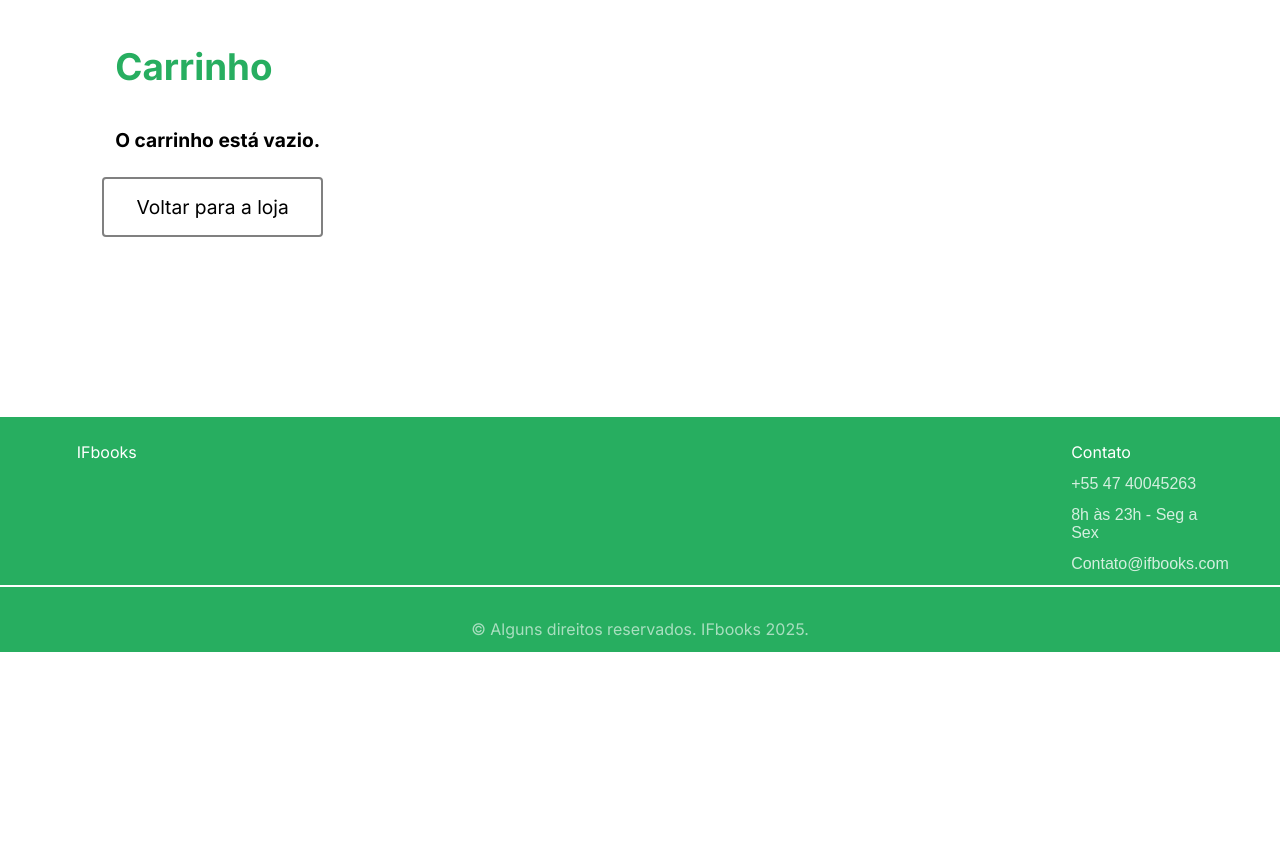
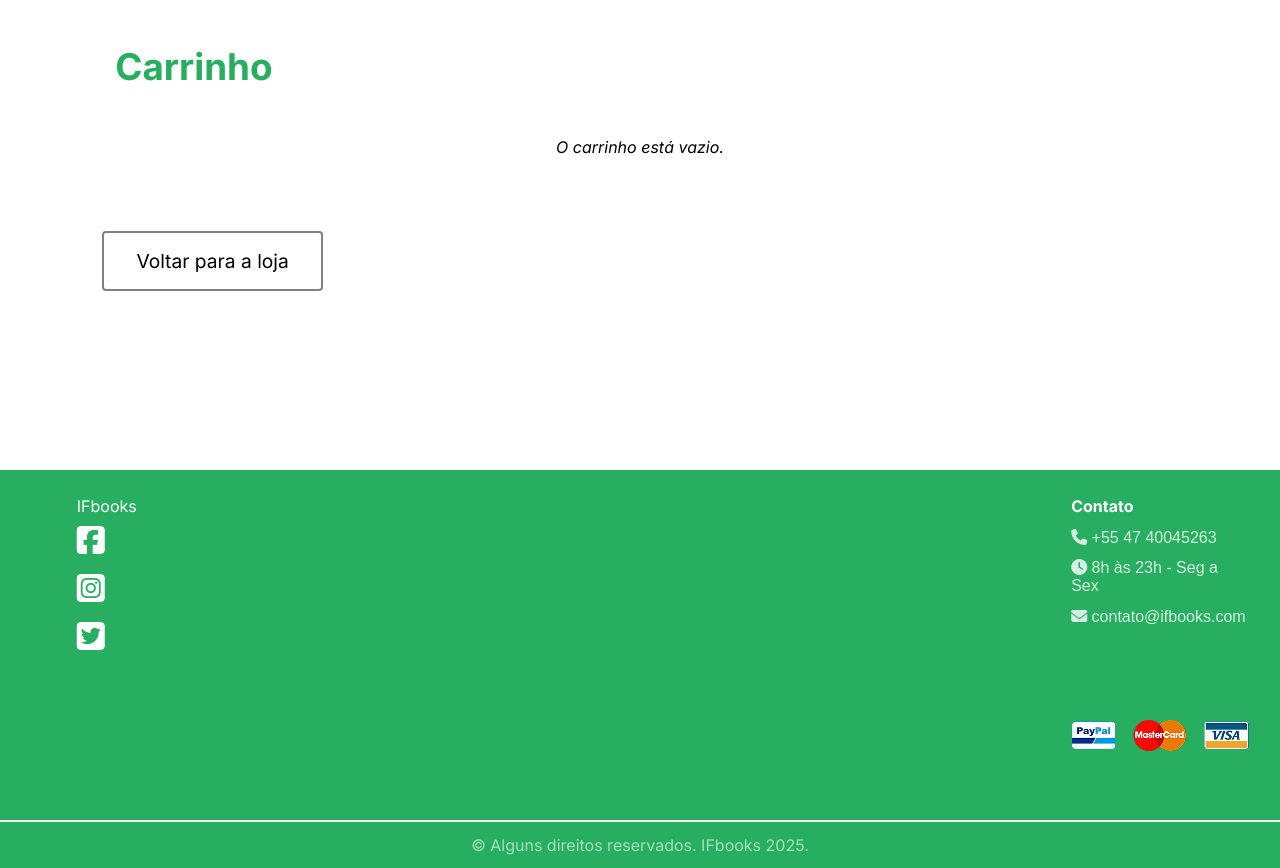
Before and after one commit to GabrielaSenderski/BibliotecaRouter, a Vue app: page /carrinho in a window 1280 px wide. Shown: the part 460-1328 px from the top of the page. Before the commit the page ends 1112 px from the top, so only its background shows below. Built offline with nearby package versions, Linux system fonts and the light colour scheme.

Commit message:
FEAT:ajuste css

```diff
--- a/src/App.vue
+++ b/src/App.vue
@@ -34,14 +34,18 @@ import { RouterLink, RouterView } from 'vue-router'
       <div class="todas">
         <div class="icone">
     <p>IFbooks</p>
+    <span class="fa-brands fa-square-facebook"></span>
+    <span class="fa-brands fa-square-instagram"></span>
+    <span class="fa-brands fa-square-twitter"></span>
         </div>
 <div class="contato">
   <p>Contato</p>
   <ul>
-    <li>+55 47 40045263</li>
-    <li>8h às 23h - Seg a Sex</li>
-    <li>Contato@ifbooks.com</li>
+    <li> <span class="fa-solid fa-phone"></span>  +55 47 40045263</li>
+    <li> <span class="fa-solid fa-clock"></span>  8h às 23h - Seg a Sex</li>
+    <li> <span class="fa-solid fa-envelope"></span>  contato@ifbooks.com</li>
   </ul>
+  <img src="../public/img/ways to pay.png" alt="pague">
 </div>
       </div>
      <hr style="border: 1px solid white;">
@@ -72,9 +76,19 @@ footer li{
 }
 footer .copy{
   text-align: center;
-  margin: 1.5vw;
   font-size: 1rem;
   color: rgba(255, 255, 255, 60%);
   padding: 1vw;
 }
+footer .icone span{
+  color: white;
+  font-size: 2rem;
+  margin: 0.5rem 0.5rem 0.5rem 0;
+}
+.contato img{
+  margin: 5rem 0 4rem;
+}
+.contato p{
+  font-weight: bold;
+}
 </style>
--- a/src/views/CarrinhoView.vue
+++ b/src/views/CarrinhoView.vue
@@ -225,9 +225,10 @@ input{
   cursor: pointer;
 }
 .vazio p{
-  margin: 3vw 0 0 9vw;
-  font-size: 1.2rem;
-  font-weight: bold;
+  text-align: center;
+  margin: 3rem 0;
+  font-size: 1rem;
+  font-style: italic;
 }
 .item{
   display: flex;
@@ -252,7 +253,7 @@ input{
   font-weight: bold;
 }
 .controle {
-  margin: 5vw 2vw 7vw 14vw;
+  margin: 6rem 2rem 8rem 19rem;
   padding: 1.2vw 1.5vw;
   border: 1px solid black;
   font-size: 1.2rem;
--- a/src/views/HomeView.vue
+++ b/src/views/HomeView.vue
@@ -130,7 +130,7 @@ function adicionarAoCarrinho(produto) {
 }
 .fileira ul li{
   display: flex;
-  margin: 5vw 6vw;
+  margin: 5rem 9rem;
 }
 .fileira ul li h3{
   font-size: 1.7rem;
@@ -181,7 +181,7 @@ function adicionarAoCarrinho(produto) {
   display: flex;
   justify-content: space-between;
   align-items: center;
-  width: 85%;
+  width: 80%;
   margin: 0 0 2vw 0;
 }
 .like button {
@@ -197,7 +197,7 @@ function adicionarAoCarrinho(produto) {
 }
 .compra{
   font-size: 1.2rem;
-  padding: 0.8rem 5.3rem;
+  padding: 0.8rem 5rem;
   border: 2px solid #27AE60;
   border-radius: 4px;
   display: inline-block;
```
Also changed, not shown: public/img/ways to pay.png (added).
